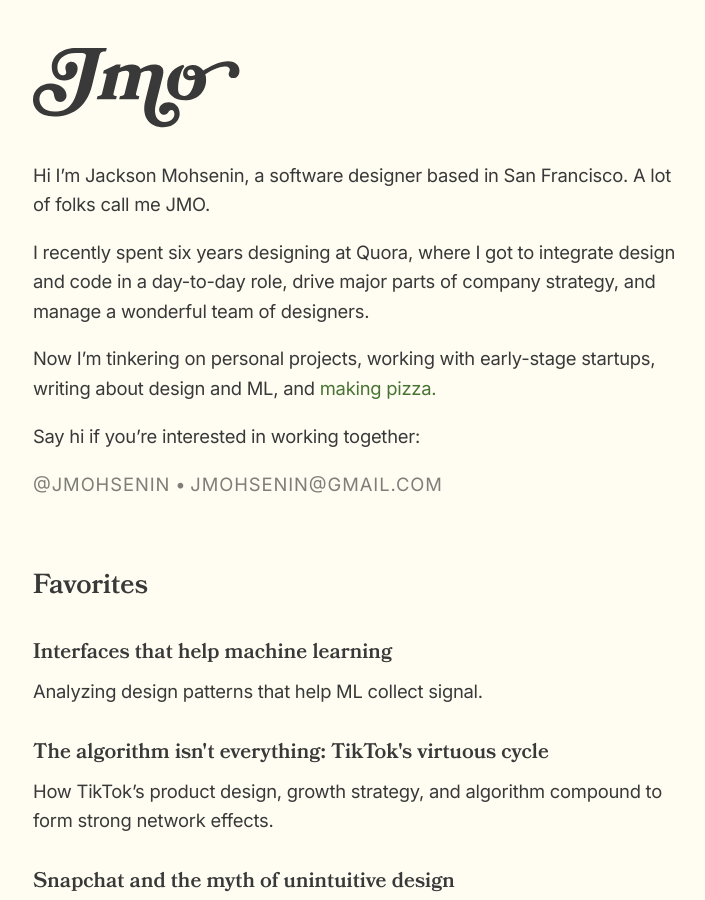
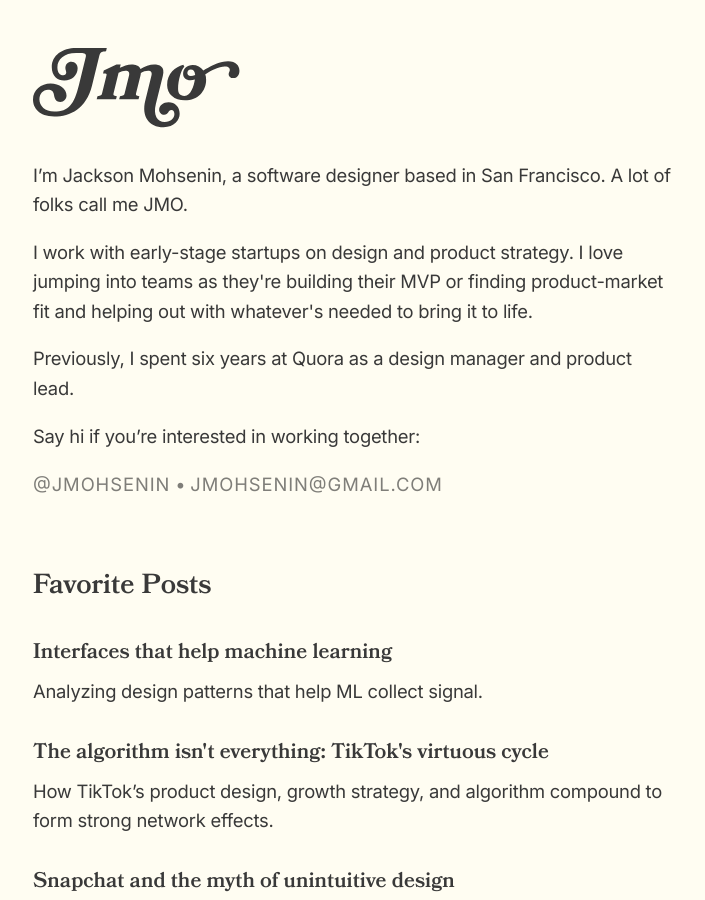
Before and after one commit to jmohsenin/jmohsenin.github.io, a Jekyll site: the page built from index.md, in a window 1280 px wide and 900 px high. Shown: the whole window, without its empty margins (285-990 px from the left). Built offline with Jekyll 4.4.1, drawn with Linux system fonts in a browser that asks for light colours.

Commit message:
small bio update

```diff
--- a/_includes/head.html
+++ b/_includes/head.html
@@ -5,8 +5,8 @@
 
   {% seo %}
 
-  <link rel="stylesheet" href="{{ "/assets/css/normalize.css" | relative_url }}">
-  <link rel="stylesheet" href="{{ "/assets/css/main.css" | relative_url }}">
+  <link rel="stylesheet" href="/assets/css/normalize.css">
+  <link rel="stylesheet" href="/assets/css/main.css">
   <link href="https://fonts.googleapis.com/css2?family=Inter:wght@400;600&display=swap" rel="stylesheet">
 
   <meta name="theme-color" content="#FFFDF2">
--- a/_layouts/home.html
+++ b/_layouts/home.html
@@ -2,24 +2,23 @@
 layout: default
 ---
 <div class="margin-bottom--xl">
-<p>Hi I’m Jackson Mohsenin, a software designer based in San Francisco. A lot of folks call me JMO.</p>
+    <p>I’m Jackson Mohsenin, a software designer based in San Francisco. A lot of folks call me JMO.</p>
 
-<p>I recently spent six years designing at Quora, where I got to integrate design and code in a day-to-day role,
-    drive major parts of company strategy, and manage a wonderful team of designers.</p>
+    <p>I work with early-stage startups on design and product strategy. I love jumping into teams as they're building
+        their MVP or finding product-market fit and helping out with whatever's needed to bring it to life.</p>
 
-<p>Now I’m tinkering on personal projects, working with early-stage startups, writing about design and ML, and
-     <a href={% link pizza.html %}>making pizza.</a></p>
+    <p>Previously, I spent six years at Quora as a design manager and product lead.</p>
+
     <p>Say hi if you’re interested in working together:</p>
     <p class="color-text--secondary contact-info">
-    <a class="color--inherit text-transform--uppercase"
-        href="https://twitter.com/jmohsenin">@jmohsenin</a> •
-    <a class="color--inherit text-transform--uppercase"
-        href="mailto:jmohsenin@gmail.com">jmohsenin@gmail.com</a></p>
+        <a class="color--inherit text-transform--uppercase" href="https://twitter.com/jmohsenin">@jmohsenin</a> •
+        <a class="color--inherit text-transform--uppercase" href="mailto:jmohsenin@gmail.com">jmohsenin@gmail.com</a>
+    </p>
 </div>
 <div class="margin-bottom--xl">
-    <h2>Favorites</h2>
+    <h2>Favorite Posts</h2>
     {% assign featured_posts = site.posts | where: "featured", true %}
-    {% for post in featured_posts  %}
+    {% for post in featured_posts %}
     <div>
         <h4><a class="color-text--primary" href="{{ post.url | relative_url }}">
                 {{ post.title | escape }}
```
Lines whose indentation alone changed are shown as unchanged.
